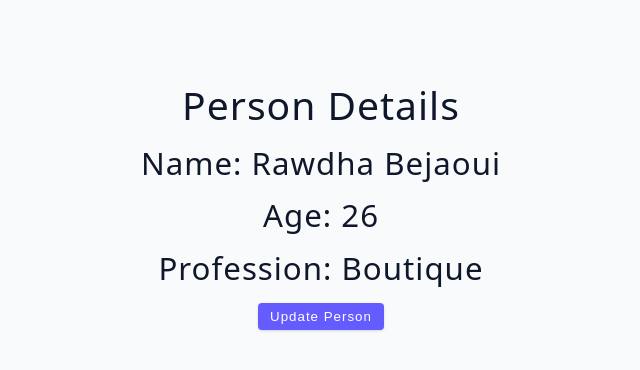
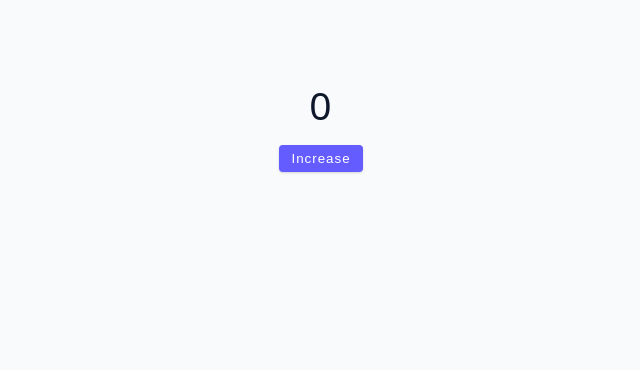
Before and after one commit to emmeiwhite/advanced-react-2024, a React (Vite) app: page / in a window 1280 px wide. Shown: the top 370 px of the page, without its empty margins (319-959 px from the left). Built offline with nearby package versions, Linux system fonts and the light colour scheme.

Commit message:
setState(value+1) are asynchronous, we can use callback fxn instead

```diff
--- a/src/App.jsx
+++ b/src/App.jsx
@@ -1,4 +1,4 @@
-import Starter from './../src/tutorial/01-useState/starter/04-useState-object'
+import Starter from './../src/tutorial/01-useState/starter/05-useState-gotcha'
 function App() {
   return (
     <div className="container">
--- a/src/tutorial/01-useState/starter/05-useState-gotcha.jsx
+++ b/src/tutorial/01-useState/starter/05-useState-gotcha.jsx
@@ -1,5 +1,23 @@
+import { useState } from 'react'
+
 const UseStateGotcha = () => {
-  return <h2>useState "gotcha"</h2>;
-};
+  const [value, setValue] = useState(0)
 
-export default UseStateGotcha;
+  function handleClick() {
+    setValue(value + 1)
+    console.log(value)
+  }
+  return (
+    <div>
+      <h2>{value}</h2>
+      <button
+        className="btn"
+        onClick={handleClick}
+      >
+        increase
+      </button>
+    </div>
+  )
+}
+
+export default UseStateGotcha
```
